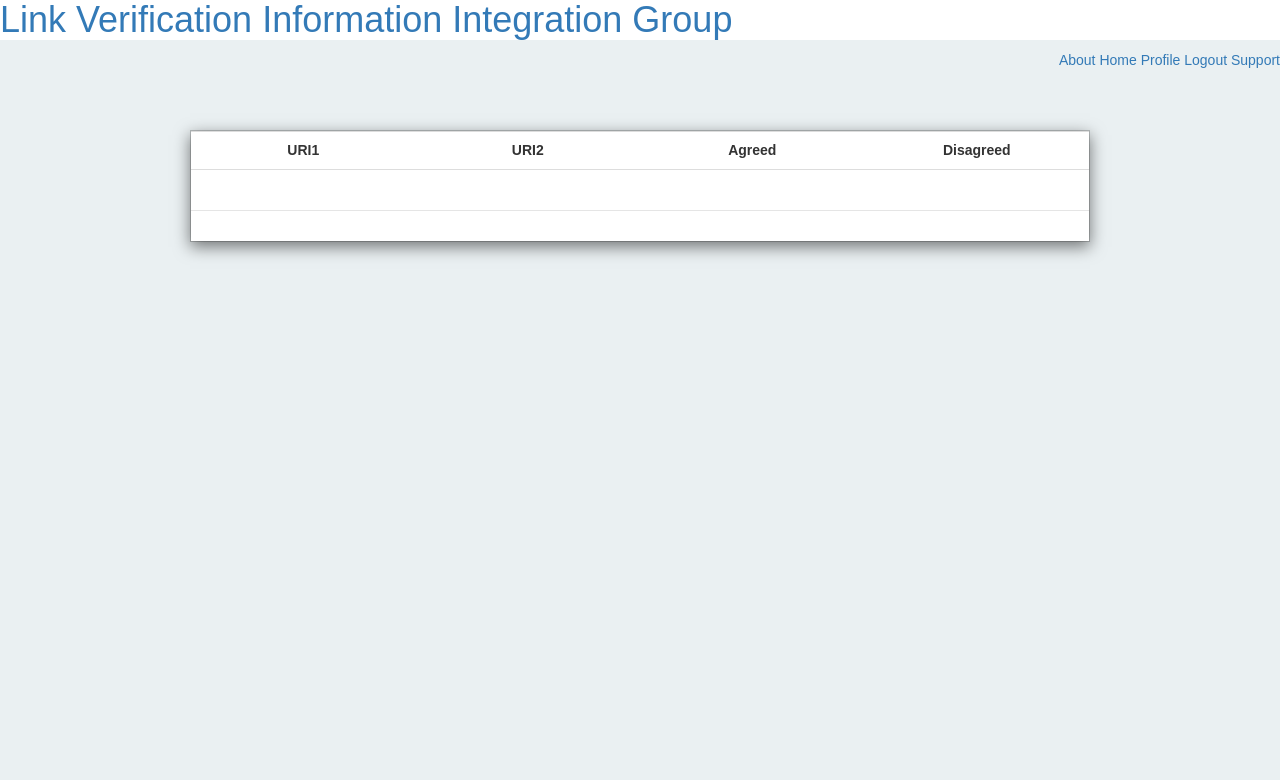
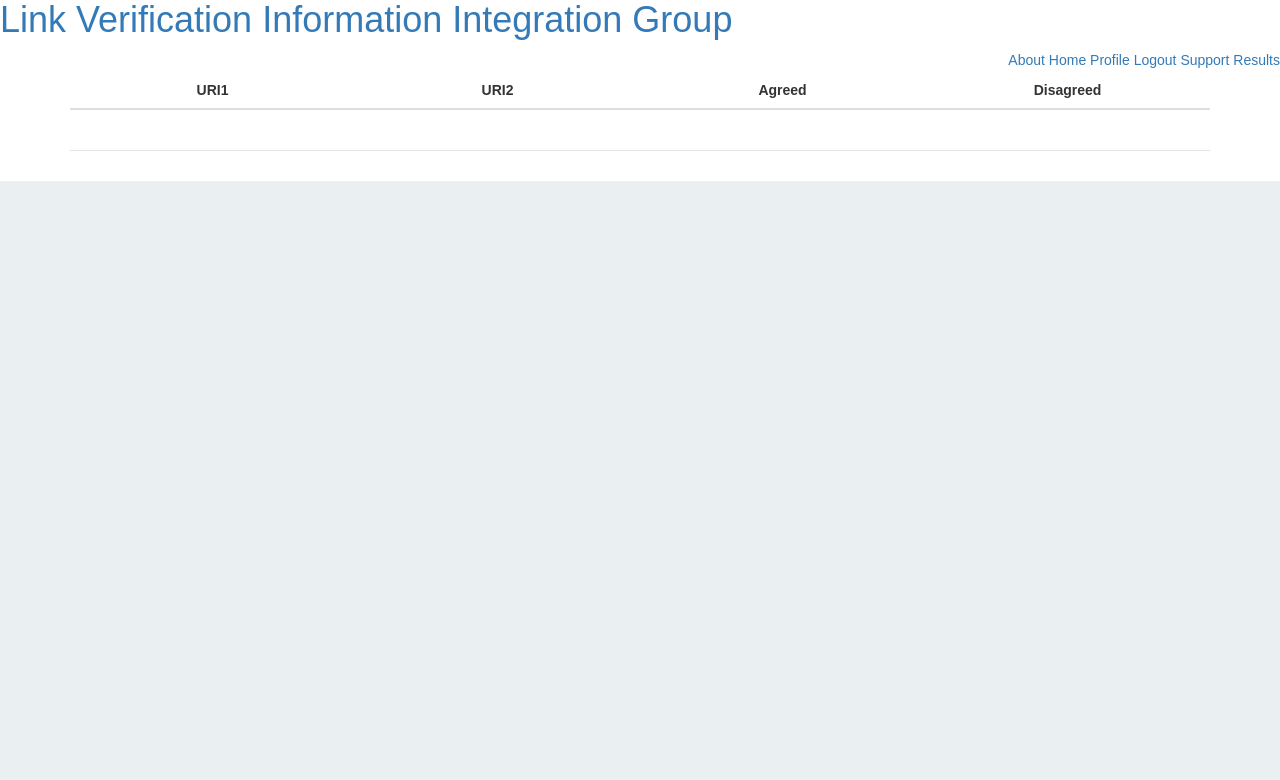
Before and after one commit to usc-isi-i2/museum-link-curation, a Flask app: page /results in a window 1280 px wide. Shown: the part 20-800 px from the top of the page. Run offline with Flask 2, Linux system fonts and the light colour scheme; the visitor is signed in with stand-in values (Sample User, id 1); data that the repository does not hold is empty; parts of the project's set-up code (start-up, migrations or seed data) failed here and were passed over; some libraries are stand-ins or nearby versions.

Commit message:
Checking in demo day fixes!

```diff
--- a/link_verification/dbMgr.py
+++ b/link_verification/dbMgr.py
@@ -178,8 +178,8 @@ def populateQuestions(sample):
         else:
             #populateQuestionsFromJSON(os.path.join('data', 'questions','DBPedia_architect.json'))
             #populateQuestionsFromJSON(os.path.join('data', 'questions','DBPedia_artist.json'))
-            populateQuestionsFromJSON(os.path.join('data', 'questions','NPG.json'))
-            #populateQuestionsFromJSON(os.path.join('data', 'questions','SAAM.json'))
+            #populateQuestionsFromJSON(os.path.join('data', 'questions','NPG.json'))
+            populateQuestionsFromJSON(os.path.join('data', 'questions','SAAM.json'))
 
         dbC[dname]["question"].create_index([("uri1", ASCENDING)])
         dbC[dname]["question"].create_index([("uri2", ASCENDING)])
@@ -268,8 +268,8 @@ def populateEntities():
     else:
         #populateEntitiesFromJSON(os.path.join('data', 'entities','DBPedia_architect.json'))
         #populateEntitiesFromJSON(os.path.join('data', 'entities','DBPedia_artist.json'))
-        populateEntitiesFromJSON(os.path.join('data', 'entities','NPG.json'))
-        #populateEntitiesFromJSON(os.path.join('data', 'entities','SAAM.json'))
+        #populateEntitiesFromJSON(os.path.join('data', 'entities','NPG.json'))
+        populateEntitiesFromJSON(os.path.join('data', 'entities','SAAM.json'))
         populateEntitiesFromJSON(os.path.join('data', 'entities','ULAN.json'))
 
     dbC[dname]["artists"].create_index([("@id", ASCENDING)])
@@ -615,6 +615,7 @@ def dumpCurationResults():
         # Calculate yes/no votes
         noYes = 0
         noNo = 0
+        noNotSure = 0
         for aid in q['decision']:
             a = dbC[dname]["answer"].find_one({'_id':ObjectId(aid)})
             if a != None:
--- a/link_verification/emails.txt
+++ b/link_verification/emails.txt
@@ -31,3 +31,7 @@ duane@designforcontext.com
 dianezorich@comcast.net
 lesley@designforcontext.com
 jcobb@getty.edu
+david.newbury@gmail.com
+delmasglass@yahoo.com
+salter@imamuseum.org
+stuartpa111@gmail.com
--- a/link_verification/templates/cards.html
+++ b/link_verification/templates/cards.html
@@ -38,7 +38,7 @@
                     <col width="20%">
                     <col width="40%">
                     <col width="40%">
-                <textarea rows="4" cols="80" name="comment" placeholder="Enter your comments here (optional)" id="comment_box"></textarea>
+                <textarea rows="2" cols="80" name="comment" placeholder="Enter your comments here (optional)" id="comment_box"></textarea>
             </div>
         </div>
         <div class="answerDiv">
--- a/link_verification/templates/header_search.html
+++ b/link_verification/templates/header_search.html
@@ -44,6 +44,8 @@
 			<a href="/profile" id = "profile">Profile</a>
 			<a href="{{ url_for('logout') }}" id = "logout">Logout</a>
             <a href="/support" id = "support">Support</a>
+            <a href="/results" id = "results">Results</a>
+
 		</nav>
 	</div>
 
--- a/link_verification/templates/results.html
+++ b/link_verification/templates/results.html
@@ -1,48 +1,58 @@
 <!DOCTYPE html>
 <html lang="en">
 <head>
-    <meta http-equiv="content-type" content="text/html; charset=UTF-8">
-    <meta charset="utf-8">
     <title>Link Curation Results</title>
-    <meta name="generator" content="Bootply" />
-    <meta name="viewport" content="width=device-width, initial-scale=1, maximum-scale=1">
-    <link rel="stylesheet" type="text/css" href="static/css/bootstrap.min.css">
     <link rel="stylesheet" type="text/css" href="static/css/style.css">
     <link rel="shortcut icon" type="image/x-icon" href="static/images/main.ico">
+    <meta name="viewport" content="width=device-width, initial-scale=1">
+    <link rel="stylesheet" href="https://maxcdn.bootstrapcdn.com/bootstrap/3.3.7/css/bootstrap.min.css">
+    <script src="https://ajax.googleapis.com/ajax/libs/jquery/1.12.4/jquery.min.js"></script>
+    <script src="https://maxcdn.bootstrapcdn.com/bootstrap/3.3.7/js/bootstrap.min.js"></script>
     <style>
-    table,th,tr,td{
-        text-align: center;
-    }
+        table{
+            width:100%;
+        }
+        table,th,tr,td{
+            text-align: center;
+        }
     </style>
 </head>
+
 <body>
+<div class="page" id="page">
 <div class="filter-section">
-             <div id = "header">{% include 'header_search.html' %}</div>
+    <div id = "header">{% include 'header_search.html' %}</div>
 </div>
-<div class="modal show" tabindex="-1" role="dialog" aria-hidden="true">
-  <div class="modal-dialog modal-lg">
-  <div id="login-container"  class="modal-content">
-      <div class="table-responsive">
+
+<div class="container">
+      <div class="table table-responsive">
             <table class="table table-hover">
-            <tr><th>URI1</th><th>URI2</th><th>Agreed</th><th>Disagreed</th></tr>
+            <thead>
+                <tr>
+                    <th>URI1</th>
+                    <th>URI2</th>
+                    <th>Agreed</th>
+                    <th>Disagreed</th>
+               </tr>
+            </thead>
+            <tbody>
             {% for match in data['matched'] %}
             <tr>
-              <td><a href={{match['uri1']}}> {{match['uri1']}} </td>
-              <td><a href={{match['uri2']}}> {{match['uri2']}} </td>
+              <td width="100%"><a href={{match['uri1']}}> {{match['uri1']}} </td>
+              <td width="100%"><a href={{match['uri2']}}> {{match['uri2']}} </td>
               <td>{{ match['Yes']}}</td>
               <td>{{ match['No']}}</td>
             </tr>
             {% endfor %}
             {% for match in data['unmatched'] %}
             <tr>
-              <td><a href={{match['uri1']}}> {{match['uri1']}} </td>
-              <td><a href={{match['uri2']}}> {{match['uri2']}} </td>
+              <td width="100%"><a href={{match['uri1']}}> {{match['uri1']}} </td>
+              <td width="100%"><a href={{match['uri2']}}> {{match['uri2']}} </td>
               <td>{{ match['Yes']}}</td>
               <td>{{ match['No']}}</td>
             </tr>
             {% endfor %}
-            </table>
-            <table id="inner-table" class="table table-hover">
+            </tbody>
             </table>
       </div>
       <div class="modal-footer">
```
